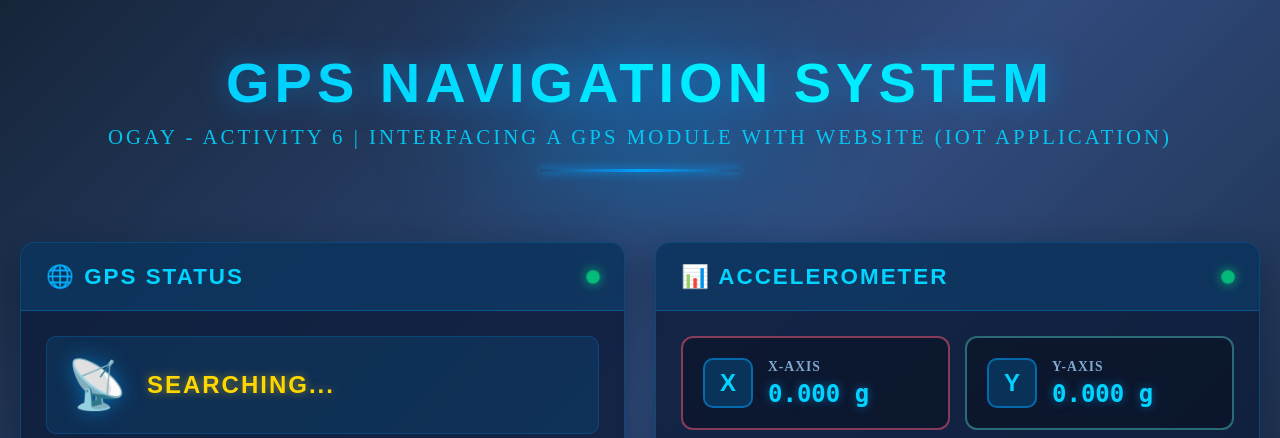
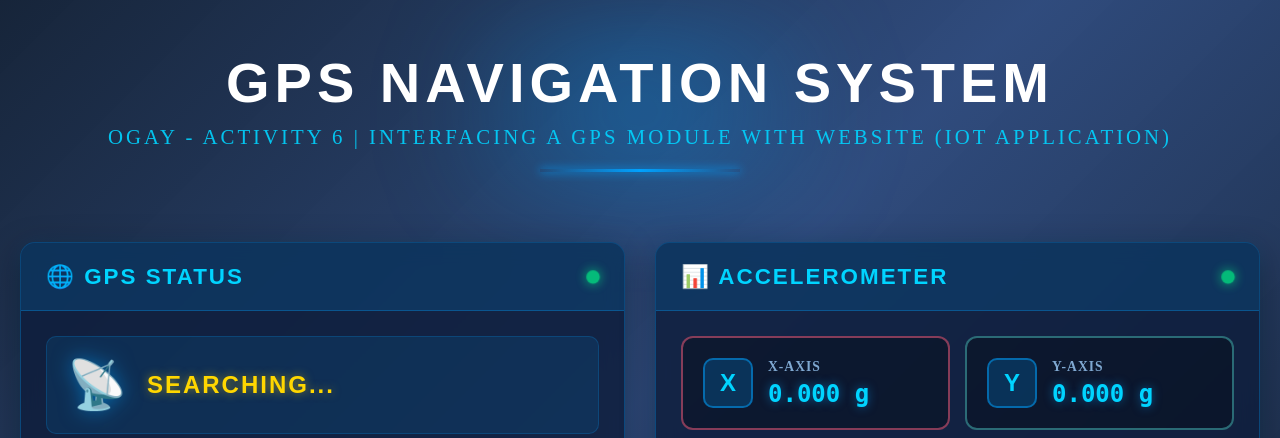
Before and after one commit to Rafael055/Embedded_Act6, a Flask app: template templates/index.html in a window 1280 px wide. Shown: the top 438 px of the page. Run offline with Flask 3, Linux system fonts and the light colour scheme; the template is opened without the code that fills it, so the values that code supplies are empty.

Commit message:
Changed css

```diff
--- a/static/css/style.css
+++ b/static/css/style.css
@@ -69,14 +69,13 @@ header {
   font-size: 3.5rem;
   font-weight: 900;
   margin-bottom: 10px;
-  background: linear-gradient(to right, #00a2ff, #00ffff, #00a2ff);
+  background: white;
   background-size: 200% auto;
   -webkit-background-clip: text;
   -webkit-text-fill-color: transparent;
   background-clip: text;
   animation: shine 3s linear infinite;
   letter-spacing: 5px;
-  text-shadow: 0 0 30px rgba(0, 162, 255, 0.5);
 }
 
 @keyframes shine {
```
